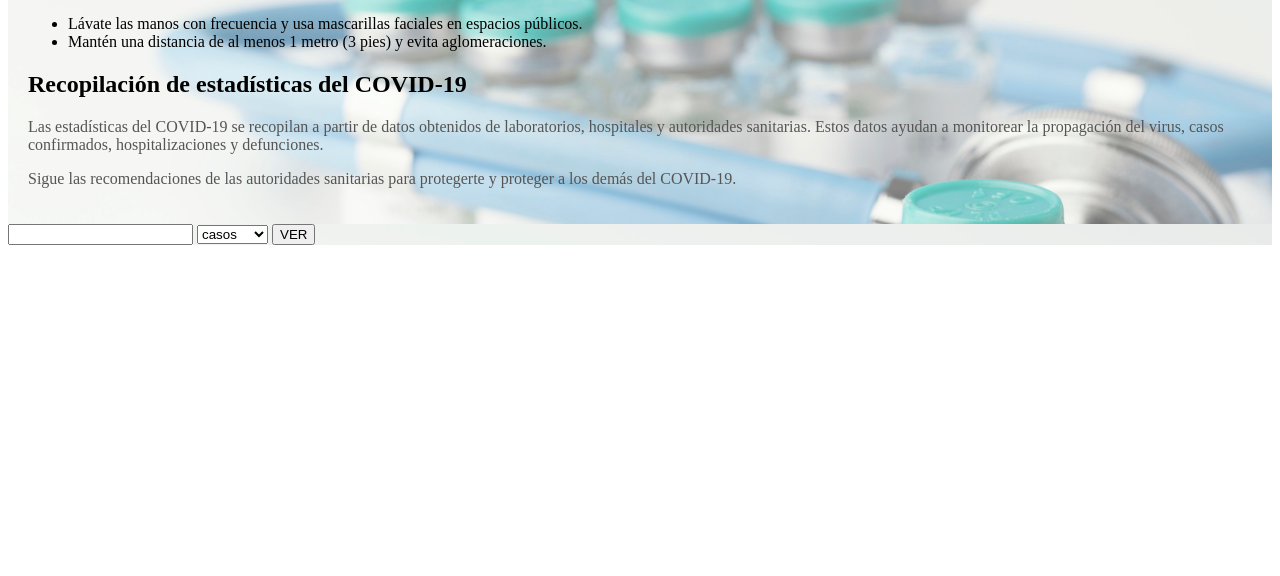
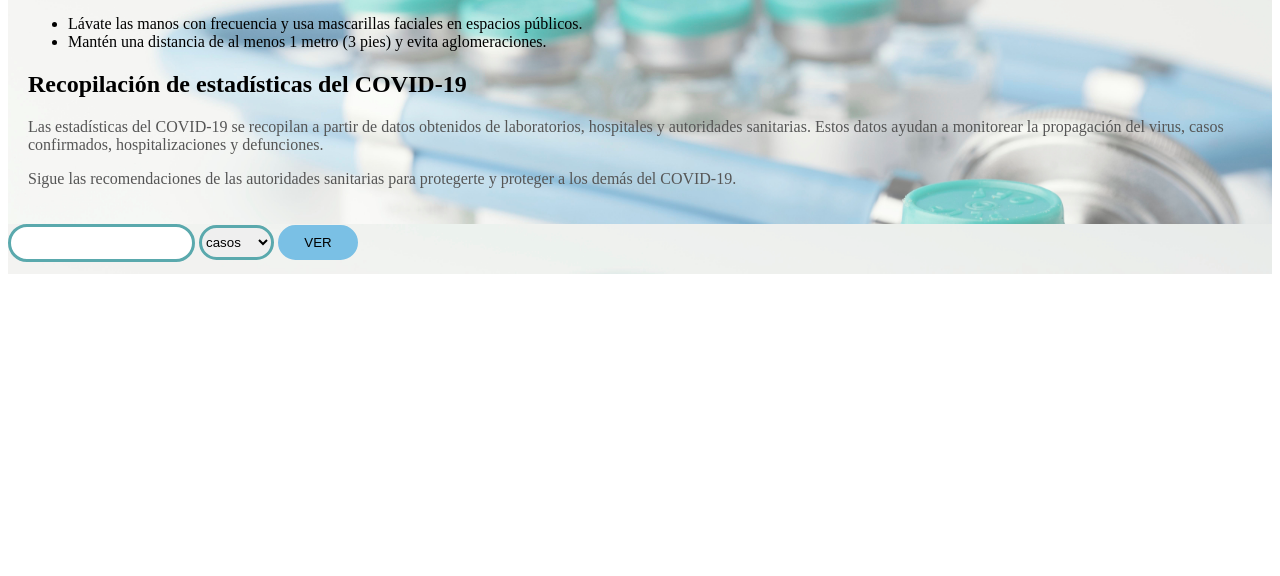
Before and after one commit to Nicfarsal/Proyecto_DASHBOARD, a website with bundled scripts: page index.html in a window 1280 px wide. Shown: the part 224-800 px from the top of the page. Built offline with nearby package versions, Linux system fonts and the light colour scheme; a web font is replaced by a local one.

Commit message:
Agrego readme y cambios en estilos

```diff
--- /dev/null
+++ b/estilos.css
@@ -0,0 +1,33 @@
+#grafico{
+max-width: 80rem;
+height: auto;
+
+}
+.container-graf{
+    display: flex;
+    flex-direction: column;
+    justify-content: center;
+    align-items: center;
+
+
+}
+#formulario{
+    height: 50px;
+}
+#inputPais{
+    height: 30px;
+    border-radius: 30px;
+    border: solid #5aa9ad;
+}
+#tipo{
+    height: 35px;
+    border: solid #5aa9ad;
+    border-radius: 30px;
+}
+#boton{
+    height: 35px;
+    width: 80px;
+    border-radius: 30px;
+    background-color: #7ac0e5;
+    border: solid #7ac0e5; ;
+}
--- a/index.html
+++ b/index.html
@@ -5,6 +5,7 @@
     <meta charset="UTF-8">
     <meta http-equiv="X-UA-Compatible" content="IE=edge">
     <meta name="viewport" content="width=device-width, initial-scale=1.0">
+    <link rel="stylesheet" href="estilos.css">
     <title>Inicio</title>
     <link rel="preconnect" href="https://fonts.googleapis.com">
         <link rel="preconnect" href="https://fonts.gstatic.com" crossorigin>
@@ -52,7 +53,7 @@
     </div>
 
 
-    <div id="container">
+    <div id="container-graf">
         <canvas id="grafico"></canvas>
     </div>
 
```
Also changed, not shown: README.md, img/readme1.jpeg (added), img/readme2.jpeg (added).
